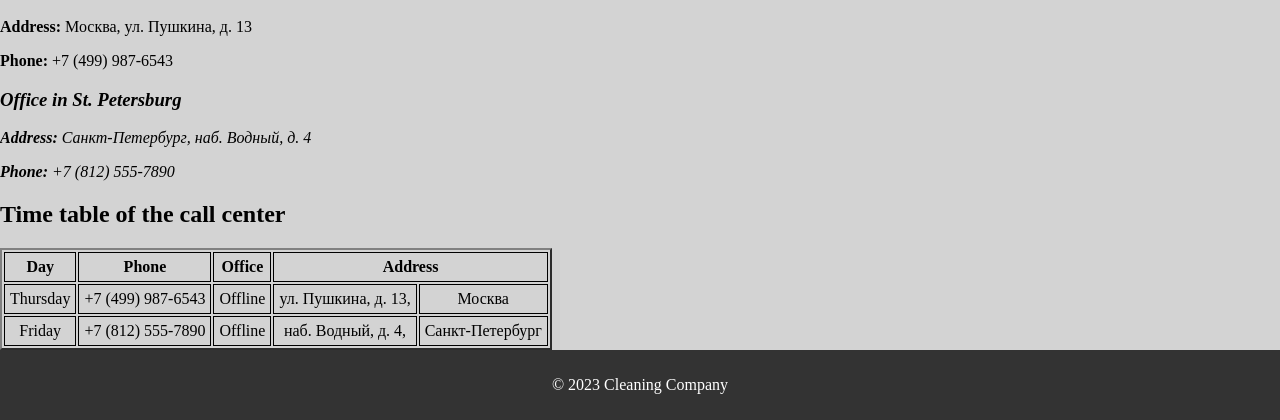
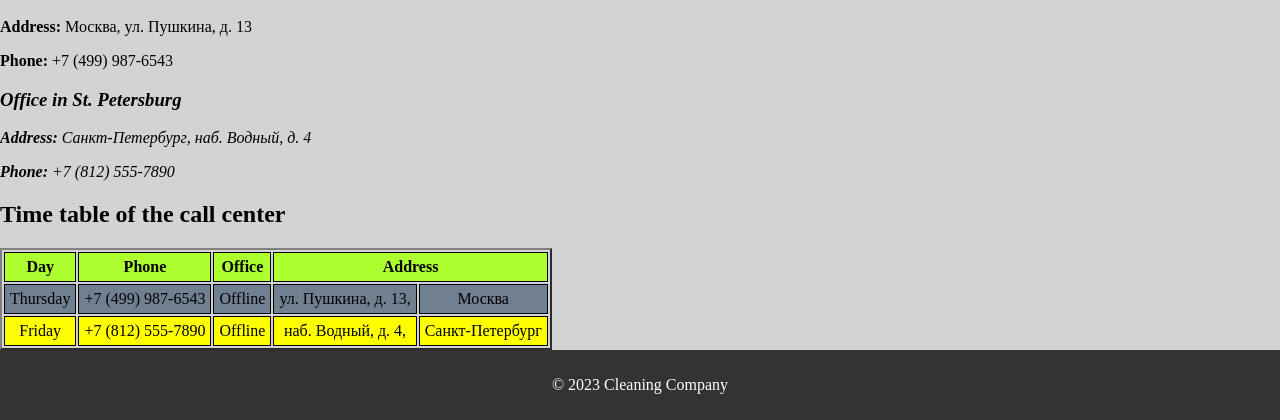
Before and after one commit to Egorallo/CleaningCompany, a Django app: page /contacts/ in a window 1280 px wide. Shown: the part 1764-2184 px from the top of the page. Run offline with Django 4.2, Linux system fonts and the light colour scheme.

Commit message:
styles for table elements

```diff
--- /dev/null
+++ b/newvision/static/newvision/css/contacts.css
@@ -0,0 +1,17 @@
+table tr:first-child {
+    background-color: greenyellow;
+}
+
+table tr:last-child {
+    background-color: yellow;
+}
+
+table tr:nth-child(even) {
+    background-color: slategray;
+}
+
+table th, td {
+    border: 1px solid black;
+    padding: 5px;
+    text-align: center;
+}
--- a/newvision/templates/newvision/contacts.html
+++ b/newvision/templates/newvision/contacts.html
@@ -1,14 +1,11 @@
 {% extends "base_generic.html" %}
 {% load static %}
 
+{% block styling %}
+    <link rel="stylesheet" href="{% static 'newvision/css/contacts.css' %}"/>
+{% endblock %}
+
 {% block content %}
-    <style>
-        th, td {
-            border: 1px solid black;
-            padding: 5px;
-            text-align: center;
-        }
-    </style>
     <header>
         <h1>Contacts</h1>
         <p>Our employees info.</p>
```
